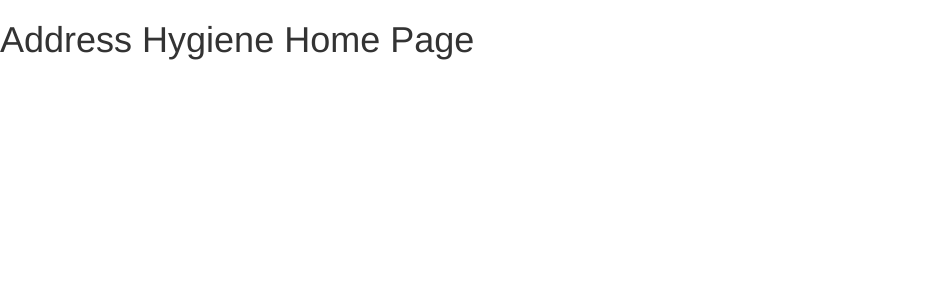
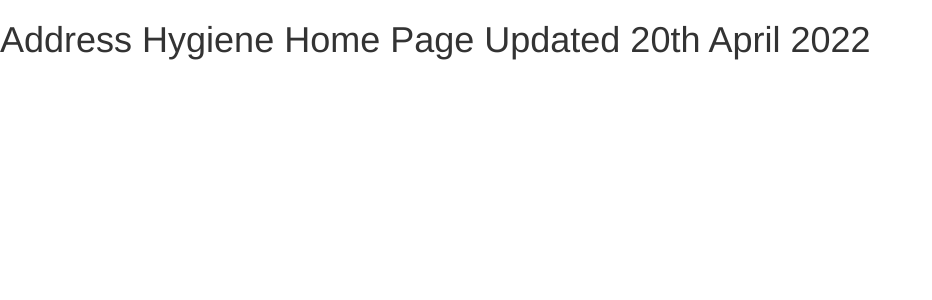
Before and after one commit to davestephenson99/addresshygiene, a Flask app: page / in a window 1280 px wide. Shown: the top 300 px of the page, without its empty margins (0-932 px from the left). Run offline with Flask 2, Linux system fonts and the light colour scheme; some libraries are stand-ins or nearby versions.

Commit message:
updated 20/4

```diff
--- a/templates/index.html
+++ b/templates/index.html
@@ -8,5 +8,5 @@
 {% endblock %}
 
 {% block content %}
-  <h1>Address Hygiene Home Page</h1>
+  <h1>Address Hygiene Home Page Updated 20th April 2022</h1>
 {% endblock %}
```
